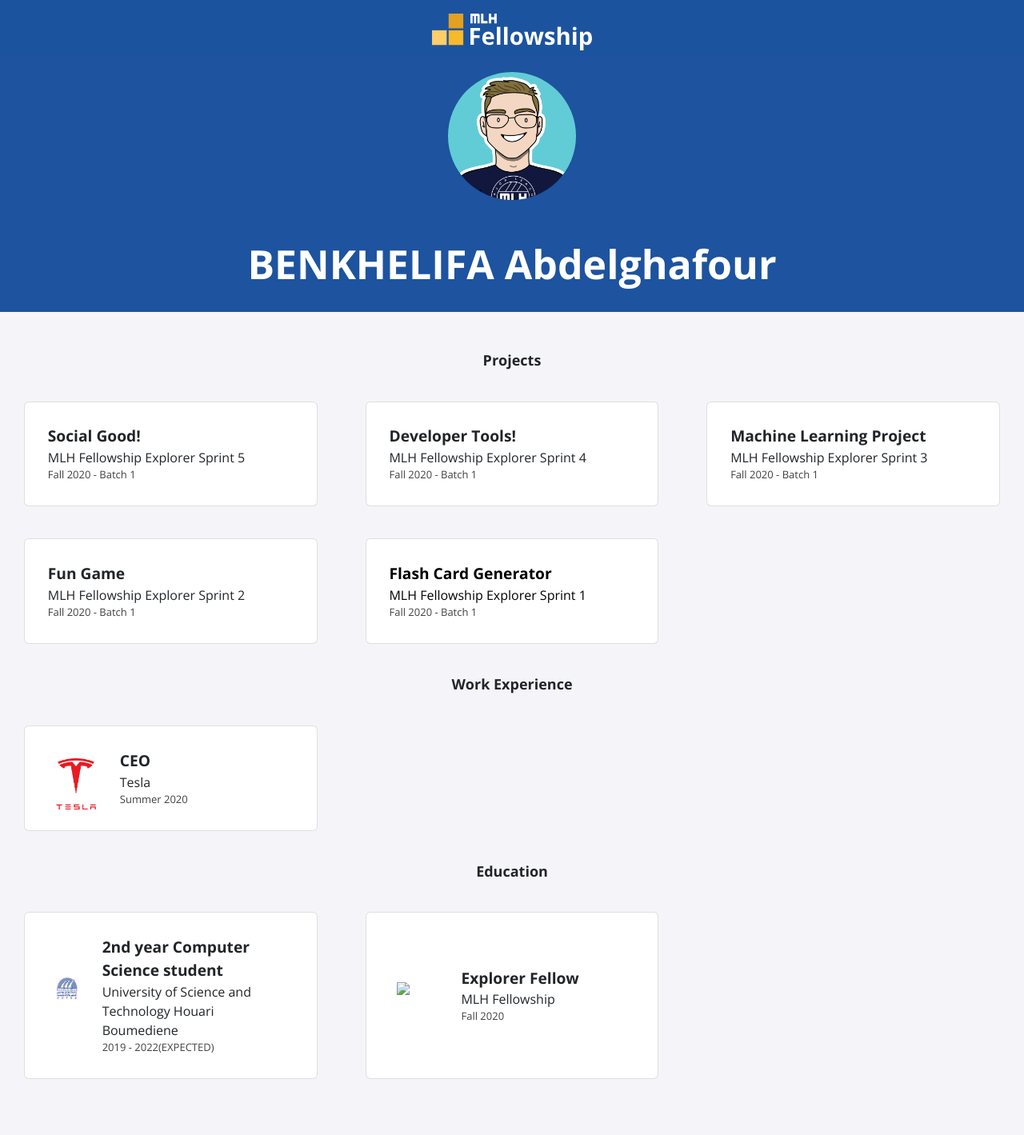
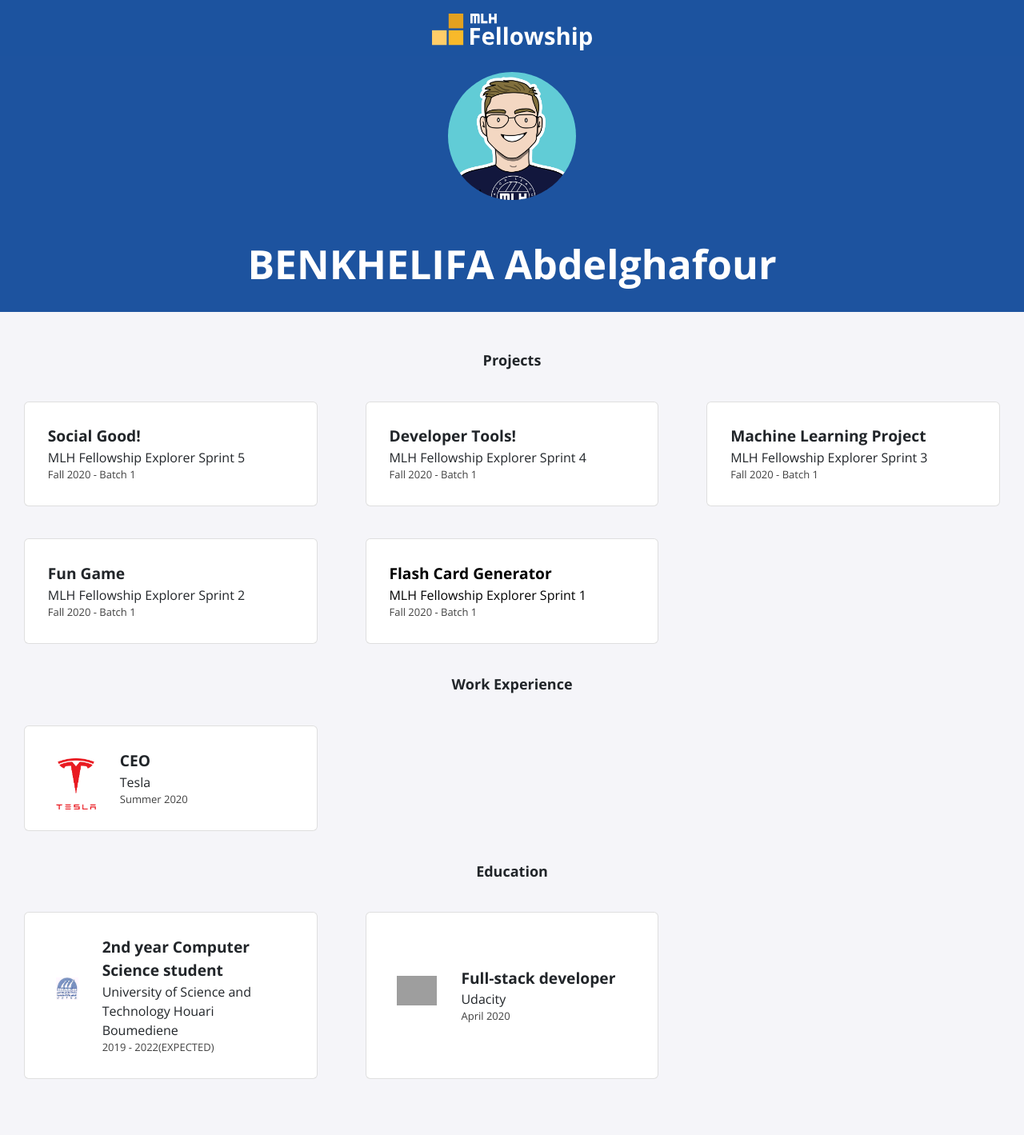
Before and after one commit to abdelghafourbk/abdelghafourbk.github.io, a Jekyll site: the page built from index.html, in a window 1280 px wide. Shown: the whole page at 80% size. Built offline with Jekyll 4.4.1, drawn with Linux system fonts in a browser that asks for light colours; nearby versions of some CDN libraries; grey boxes are pictures that could not be loaded.

Commit message:
Update education.yml

```diff
--- a/_data/education.yml
+++ b/_data/education.yml
@@ -3,7 +3,7 @@
   dates: 2019 - 2022(EXPECTED)
   logo: logo 3 usthb.jpg
 
-- course: Explorer Fellow
-  institute: MLH Fellowship
-  dates: Fall 2020
-  logo: elon11.png
+- course: Full-stack developer
+  institute:  Udacity
+  dates: April 2020
+  logo: udacity.png
```
